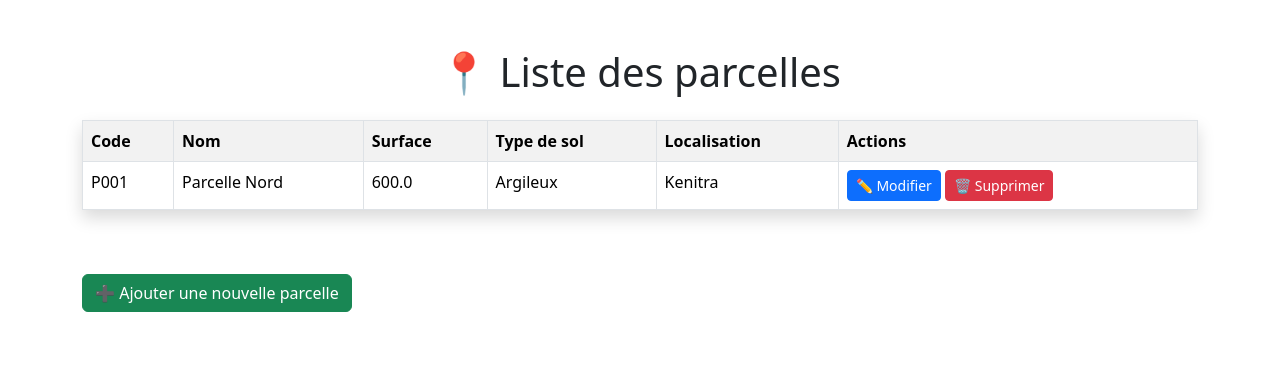
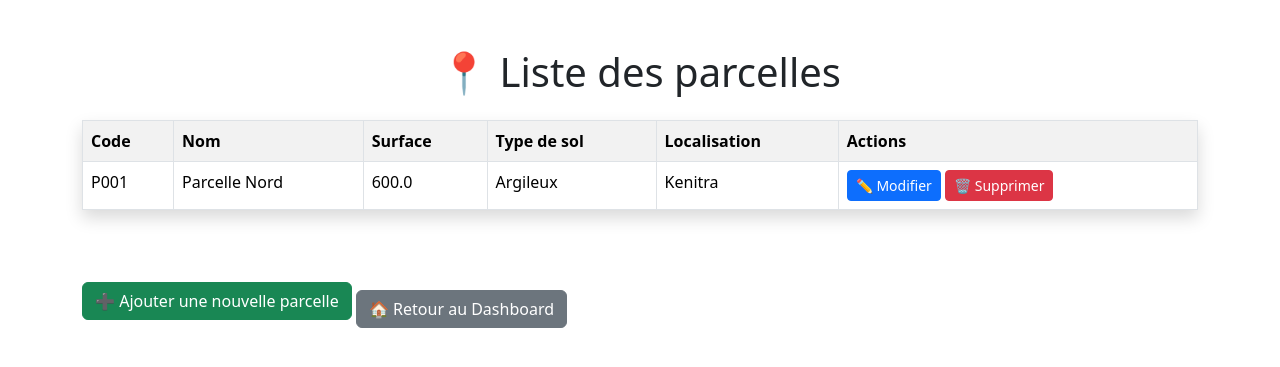
Before and after one commit to JIHANE77/smart-irrigation, a Django app: page /parcelles/ in a window 1280 px wide. Shown: the top 367 px of the page. Run offline with Django 5.2, Linux system fonts and the light colour scheme; data comes from the database, SQL or seed files in the repository; both versions use the stored data as it was after the commit.

Commit message:
Finalisation interface utilisateur

```diff
--- a/irrigation/templates/irrigation/cultures.html
+++ b/irrigation/templates/irrigation/cultures.html
@@ -25,7 +25,8 @@
 </a>
 
 <a href="/supprimer-culture/{{ culture.id }}/"
-   class="btn btn-danger btn-sm">
+   class="btn btn-danger btn-sm"
+   onclick="return confirm('Voulez-vous vraiment supprimer culture ?')">
     🗑️ Supprimer
 </a>
         </td>
@@ -39,4 +40,7 @@
 <a href="/ajouter-culture/" class="btn btn-success mb-3">
     ➕ Ajouter une culture
 </a>
+<a href="/" class="btn btn-secondary mt-3">
+    🏠 Retour au Dashboard
+</a>
 </div>
--- a/irrigation/templates/irrigation/meteos.html
+++ b/irrigation/templates/irrigation/meteos.html
@@ -26,7 +26,8 @@
 </a>
 
 <a href="/supprimer-meteo/{{ meteo.id }}/"
-   class="btn btn-danger btn-sm">
+   class="btn btn-danger btn-sm"
+   onclick="return confirm('Voulez-vous vraiment supprimer ce meteo ?')">
     🗑️ Supprimer
 </a>
         </td>
@@ -39,4 +40,7 @@
 <a href="/ajouter-meteo/" class="btn btn-success mb-3">
     ➕ Ajouter une donnée météo
 </a>
+<a href="/" class="btn btn-secondary mt-3">
+    🏠 Retour au Dashboard
+</a>
 </div>
--- a/irrigation/templates/irrigation/parcelles.html
+++ b/irrigation/templates/irrigation/parcelles.html
@@ -29,21 +29,25 @@
    class="btn btn-primary btn-sm">
     ✏️ Modifier
 </a>
-
 <a href="/supprimer-parcelle/{{ parcelle.id }}/"
-   class="btn btn-danger btn-sm">
-    🗑️ Supprimer
+   class="btn btn-danger btn-sm"
+   onclick="return confirm('Voulez-vous vraiment supprimer cette parcelle ?')">
+   🗑 Supprimer
 </a>
+</td>
         </tr>
 
         {% endfor %}
 
     </table>
-    <br><br>
+    <br></br>
 
 <a href="/ajouter-parcelle/" class="btn btn-success">
     ➕ Ajouter une nouvelle parcelle
 </a>
+<a href="/" class="btn btn-secondary mt-3">
+    🏠 Retour au Dashboard
+</a>
 </div>
 </body>
 </html>
```
Also changed, not shown: irrigation/templates/irrigation/irrigations.html (+6 -2 lines), db.sqlite3.
